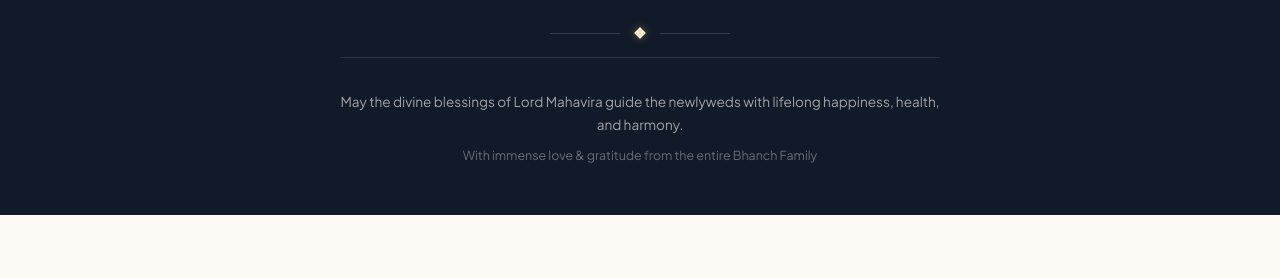
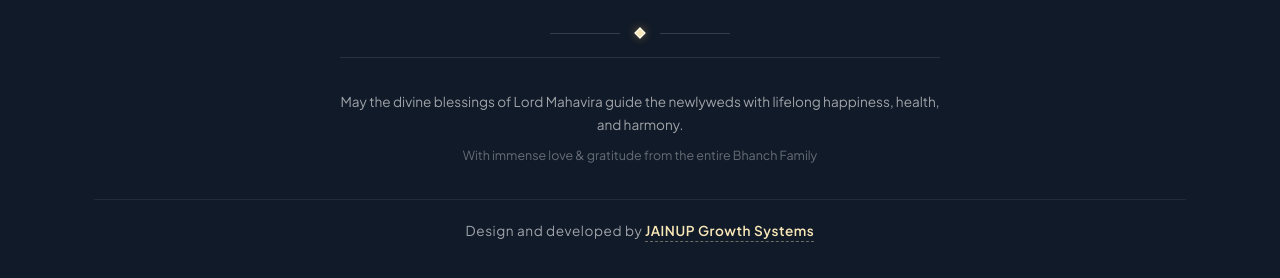
Before and after one commit to devxbyte/invitation-link, a plain HTML site: page index.html in a window 1280 px wide. Shown: the part 9830-10108 px from the top of the page. Before the commit the page ends 10045 px from the top, so only its background shows below. Drawn offline with nearby package versions, Linux system fonts and the light colour scheme.

Commit message:
Add footer credits for JAINUP Growth Systems with website link

```diff
--- a/index.html
+++ b/index.html
@@ -911,6 +911,10 @@
         <p style="margin-top: 0.6rem; opacity: 0.6; font-size: 0.78rem;">With immense love &amp; gratitude from the entire Bhanch Family</p>
       </div>
 
+      <div class="footer-credits">
+        <p>Design and developed by <a href="https://jainup.in" target="_blank" rel="noopener noreferrer" class="credits-link">JAINUP Growth Systems</a></p>
+      </div>
+
     </div>
   </footer>
 
--- a/style.css
+++ b/style.css
@@ -1545,3 +1545,27 @@ body {
   max-width: 600px;
   margin: 0 auto;
 }
+
+.footer-credits {
+  margin-top: 2rem;
+  padding-top: 1.2rem;
+  border-top: 1px solid rgba(255, 255, 255, 0.08);
+  font-size: 0.85rem;
+  letter-spacing: 0.04em;
+  color: rgba(255, 255, 255, 0.6);
+}
+
+.credits-link {
+  color: var(--gold-light);
+  font-weight: 600;
+  text-decoration: none;
+  border-bottom: 1px dashed rgba(247, 230, 181, 0.4);
+  padding-bottom: 2px;
+  transition: all 0.3s ease;
+}
+
+.credits-link:hover {
+  color: #ffffff;
+  border-bottom-color: var(--gold-primary);
+  text-shadow: 0 0 10px rgba(197, 155, 72, 0.5);
+}
```
